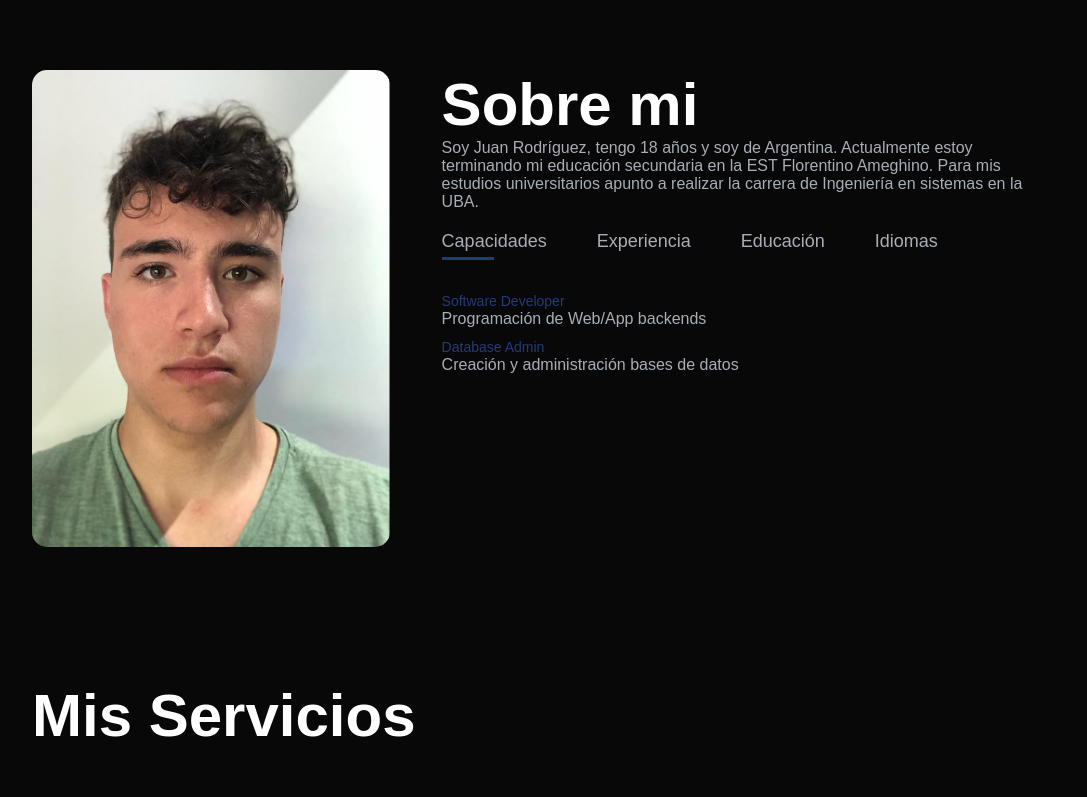
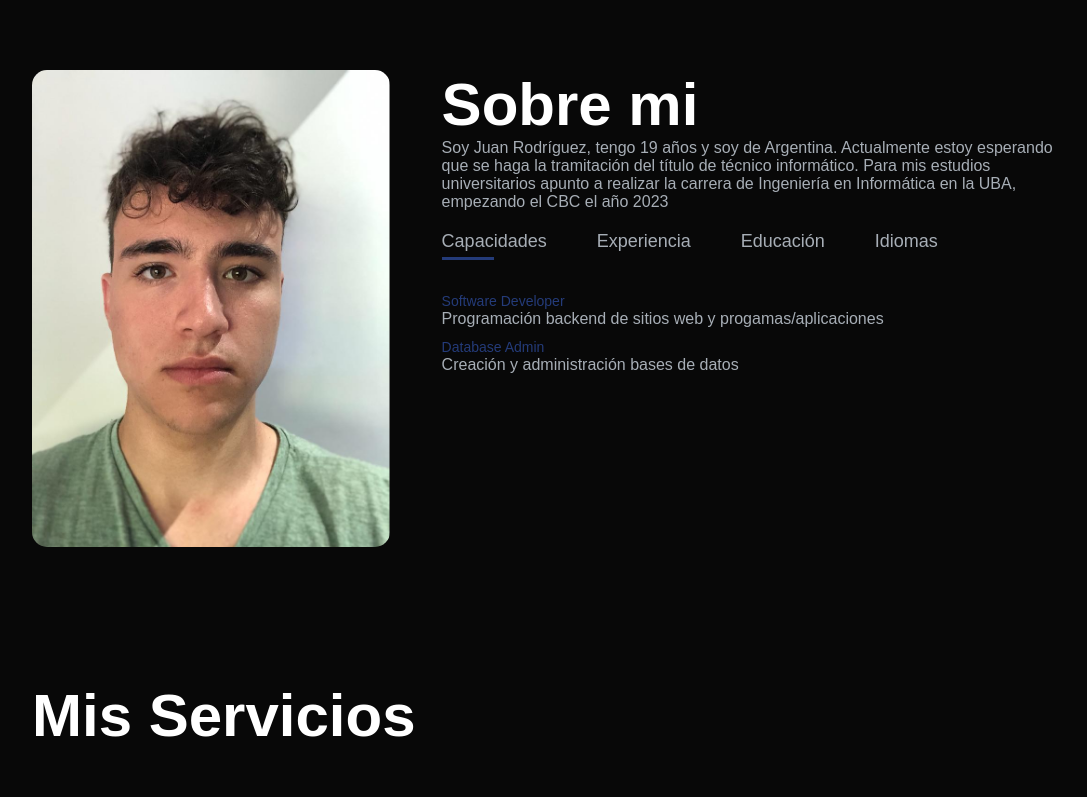
Before and after one commit to jmrodriguez71103/portafolio, a plain HTML site: page index.html in a window 1280 px wide. Shown: the part 820-1617 px from the top of the page, without its empty margins (96-1183 px from the left). Drawn offline with Linux system fonts and the light colour scheme.

Commit message:
Update index.html

```diff
--- a/index.html
+++ b/index.html
@@ -40,7 +40,7 @@
                 </div>
                 <div class="about-col-2">
                     <h1 class="sub-title">Sobre mi</h1>
-                    <p>Soy Juan Rodríguez, tengo 18 años y soy de Argentina. Actualmente estoy terminando mi educación secundaria en la EST Florentino Ameghino. Para mis estudios universitarios apunto a realizar la carrera de Ingeniería en sistemas en la UBA.</p>
+                    <p>Soy Juan Rodríguez, tengo 19 años y soy de Argentina. Actualmente estoy esperando que se haga la tramitación del título de técnico informático. Para mis estudios universitarios apunto a realizar la carrera de Ingeniería en Informática en la UBA, empezando el CBC el año 2023</p>
                     <div class="tab-titles">
                         <p class="tab-links active-link" onclick="opentab('skills')">Capacidades</p>
                         <p class="tab-links" onclick="opentab('experience')">Experiencia</p>
@@ -49,7 +49,7 @@
                     </div>
                     <div class="tab-contents active-tab" id="skills">
                         <ul>
-                            <li><span>Software Developer</span><br>Programación de Web/App backends</li>
+                            <li><span>Software Developer</span><br>Programación backend de sitios web y progamas/aplicaciones</li>
                             <li><span>Database Admin</span><br>Creación y administración bases de datos</li>
                         </ul>
                     </div>
@@ -60,7 +60,7 @@
                     </div>
                     <div class="tab-contents" id="education" >
                         <ul>
-                            <li><span>Escuela Secundaria Técnica Florentino Ameghino</span><br>Cursando la secundaria para obtener el título de Técnico en Informática personal y profesional</li>
+                            <li><span>Escuela Secundaria Técnica Florentino Ameghino</span><br>Finalizado el año 2022. Esperando a que se termine la tramitación del título de Técnico Informático</li>
                         </ul>
                     </div>
                     <div class="tab-contents" id="idiomas">
```
